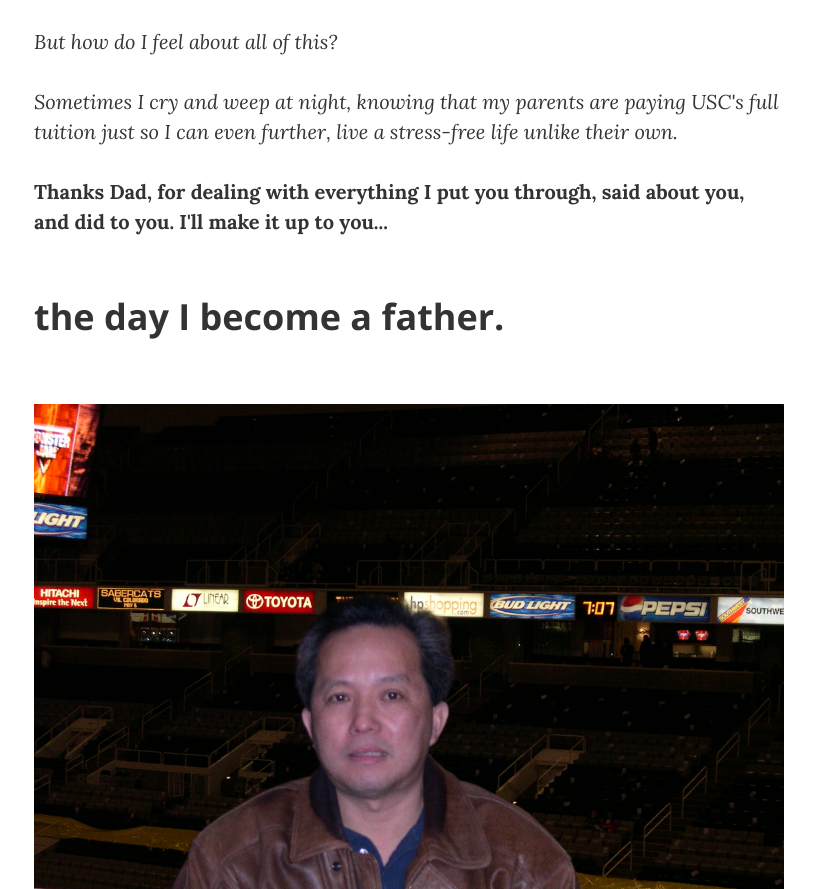
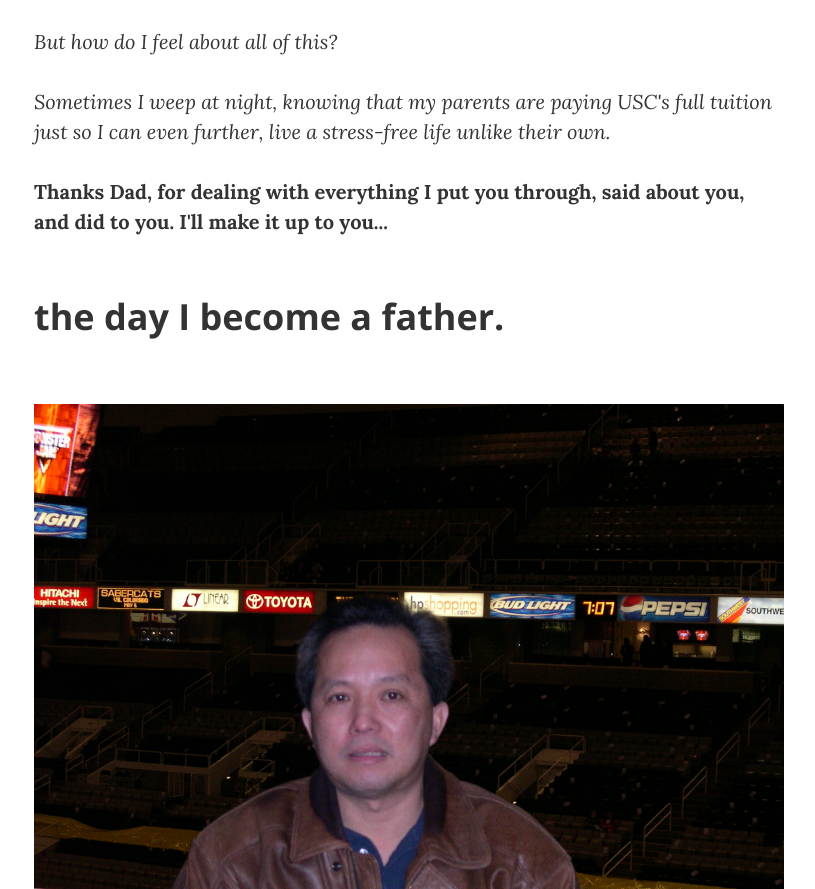
Before and after one commit to kennytnguyen/doubleshotblog, a website: page app/entry_1_realization.html in a window 1280 px wide. Shown: the part 3974-4863 px from the top of the page, without its empty margins (231-1046 px from the left). Drawn offline with nearby package versions, Linux system fonts and the light colour scheme.

```diff
--- a/app/entry_1_realization.html
+++ b/app/entry_1_realization.html
@@ -121,7 +121,7 @@
 
                     <p><i>But how do I feel about all of this?</i></p>
 
-                    <p><i>Sometimes I cry and weep at night, knowing that my parents are paying USC's full tuition just so I can even further, live a stress-free life unlike their own.</i></p>
+                    <p><i>Sometimes I weep at night, knowing that my parents are paying USC's full tuition just so I can even further, live a stress-free life unlike their own.</i></p>
 
 
                     <p><b>Thanks Dad, for dealing with everything I put you through, said about you, and did to you. I'll make it up to you...</b></p>
```
Also changed, not shown: 1 other file.
